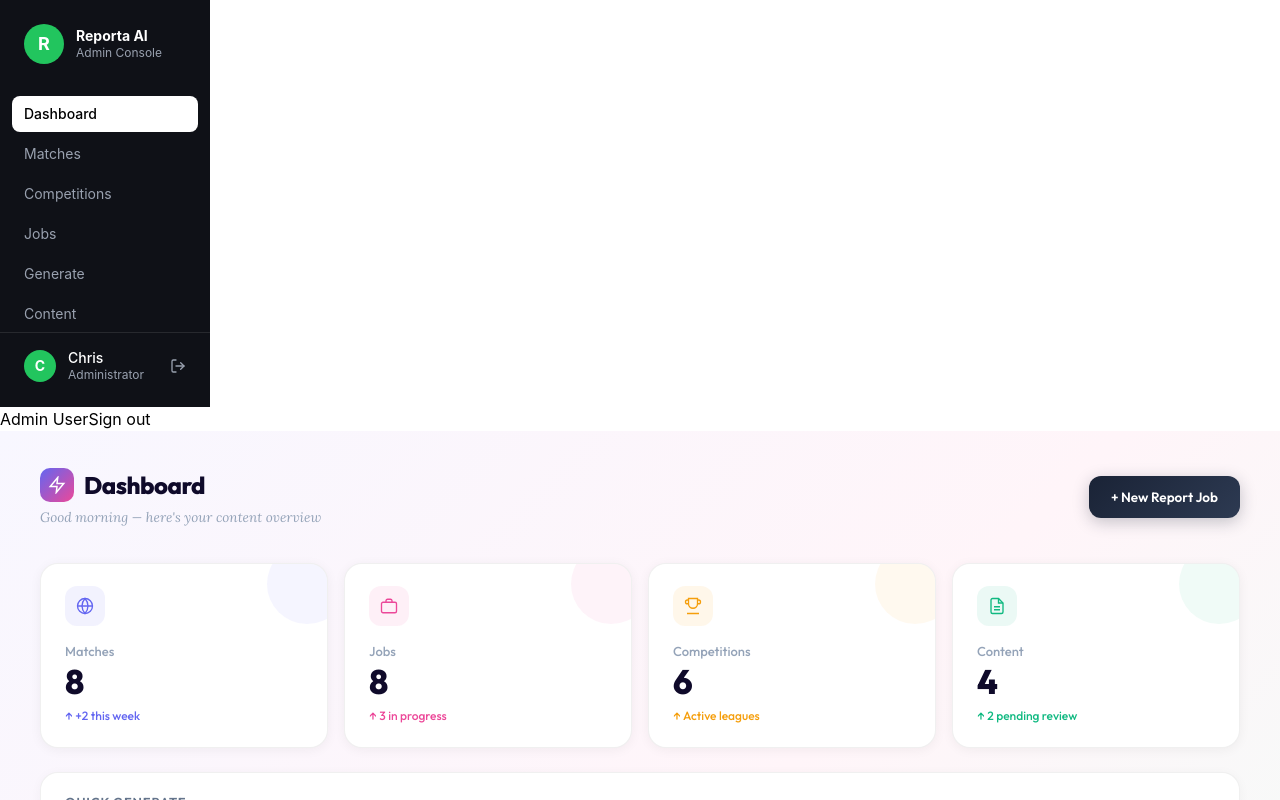
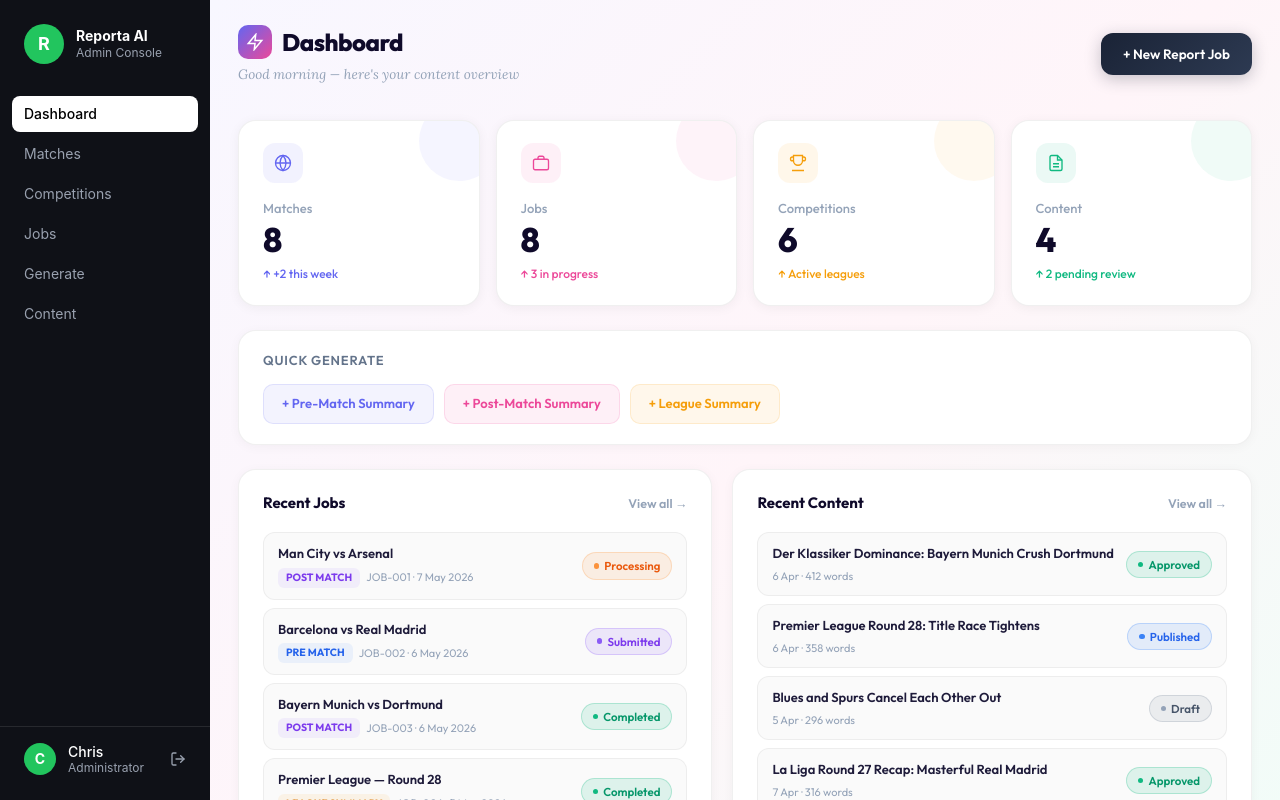
Before and after one commit to ghazalkalhori/PCP-AUT2606, a React (Vite) app in the folder frontend/: page /login in a window 1280 px wide. Both pictures are taken after a click on the button "Sign in to Dashboard". Shown: the top 800 px of the page. Built offline with nearby package versions, Linux system fonts and the light colour scheme.

Commit message:
sharon: fixed logout and dashboard redesign

```diff
--- a/frontend/src/components/Sidebar.jsx
+++ b/frontend/src/components/Sidebar.jsx
@@ -1,4 +1,5 @@
 import React from 'react';
+import { useAuth } from '../context/AuthContext.jsx';
 import { NavLink } from 'react-router-dom';
 import { LogOut } from 'lucide-react';
 import { clsx } from 'clsx';
@@ -13,6 +14,7 @@ const navItems = [
 ];
 
 const Sidebar = ({ isOpen }) => {
+  const { logout } = useAuth();
   return (
     <aside className={clsx(
       "fixed inset-y-0 left-0 z-30 w-[210px] bg-[#0f1117] flex flex-col justify-between py-6 transition-transform duration-300 ease-in-out lg:static lg:translate-x-0",
@@ -48,7 +50,6 @@ const Sidebar = ({ isOpen }) => {
           ))}
         </nav>
       </div>
-
       <div className="px-6 border-t border-white/10 pt-4 mt-auto flex items-center gap-3">
         <div className="w-8 h-8 rounded-full bg-[#22c55e] flex items-center justify-center text-white font-bold text-sm shrink-0">
           C
@@ -57,7 +58,7 @@ const Sidebar = ({ isOpen }) => {
           <p className="text-white font-medium text-sm leading-tight truncate">Chris</p>
           <p className="text-gray-400 text-xs truncate">Administrator</p>
         </div>
-        <button className="text-gray-400 hover:text-white transition-colors">
+        <button onClick={logout} className="text-gray-400 hover:text-white transition-colors">
           <LogOut size={16} />
         </button>
       </div>
--- a/frontend/src/layouts/DashboardLayout.jsx
+++ b/frontend/src/layouts/DashboardLayout.jsx
@@ -1,17 +1,13 @@
 import { Outlet } from 'react-router-dom';
 import Sidebar from '../components/Sidebar.jsx';
-import Topbar from '../components/Topbar.jsx';
 
 function DashboardLayout() {
   return (
-    <div className="app-shell">
+    <div style={{ display: 'flex', height: '100vh' }}>
       <Sidebar />
-      <div className="app-main">
-        <Topbar />
-        <main className="page-content">
-          <Outlet />
-        </main>
-      </div>
+      <main style={{ flex: 1, overflowY: 'auto' }}>
+        <Outlet />
+      </main>
     </div>
   );
 }
--- a/frontend/src/pages/Dashboard.jsx
+++ b/frontend/src/pages/Dashboard.jsx
@@ -86,7 +86,7 @@ export default function Dashboard() {
     <div style={{
       minHeight: '100vh',
       background: 'linear-gradient(135deg, #F8F7FF 0%, #FFF5F9 50%, #F0FDF8 100%)',
-      padding: '36px 40px',
+      padding: '24px 28px',
       fontFamily: "'Outfit', sans-serif",
     }}>
       <style>{`
```
